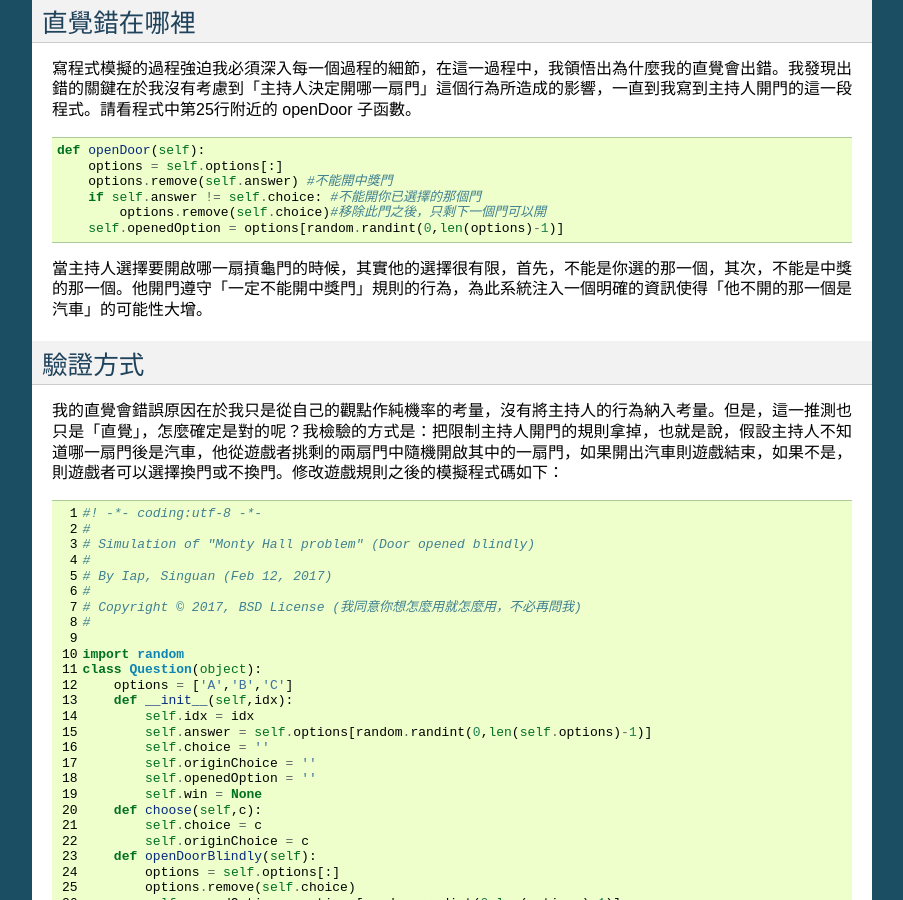
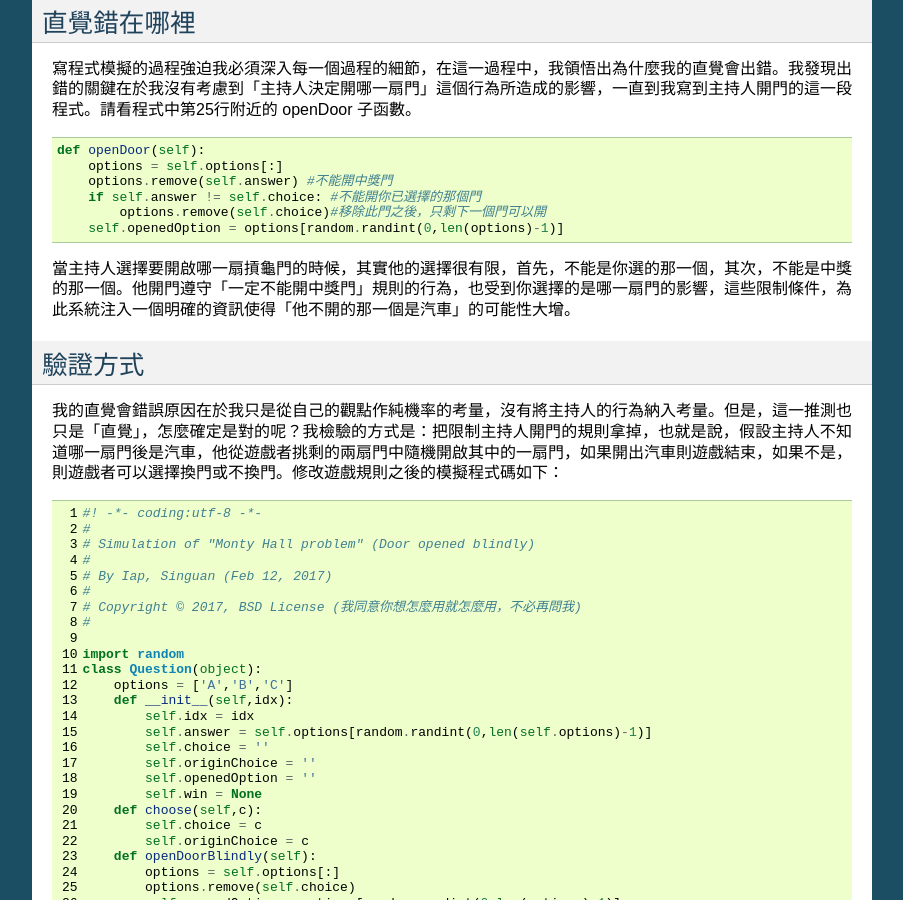
Before and after one commit to iapyeh/iapyeh, a Sphinx documentation site: the page built from docs/blogs/MontyHallProblem.rst, in a window 1280 px wide and 900 px high, scrolled down 2098 px. Shown: the whole window, without its empty margins (198-1101 px from the left). Built offline with Sphinx 7.4.7, drawn with Linux system fonts in a browser that asks for light colours; some of the changed text lies outside the part shown.

Commit message:
Google Docs reST Editor@2017-2-13 18:56:17

```diff
--- a/docs/blogs/MontyHallProblem.rst
+++ b/docs/blogs/MontyHallProblem.rst
@@ -118,7 +118,7 @@
                 options.remove(self.choice)#移除此門之後，只剩下一個門可以開
             self.openedOption = options[random.randint(0,len(options)-1)]
 
-當主持人選擇要開啟哪一扇摃龜門的時候，其實他的選擇很有限，首先，不能是你選的那一個，其次，不能是中獎的那一個。他開門遵守「一定不能開中獎門」規則的行為，為此系統注入一個明確的資訊使得「他不開的那一個是汽車」的可能性大增。
+當主持人選擇要開啟哪一扇摃龜門的時候，其實他的選擇很有限，首先，不能是你選的那一個，其次，不能是中獎的那一個。他開門遵守「一定不能開中獎門」規則的行為，也受到你選擇的是哪一扇門的影響，這些限制條件，為此系統注入一個明確的資訊使得「他不開的那一個是汽車」的可能性大增。
 
 .. _h174fb648377959437b5c1f697c1c40:
 
```
Also changed, not shown: other parts of docs/blogs/MontyHallProblem.rst (+1 -1 lines).
